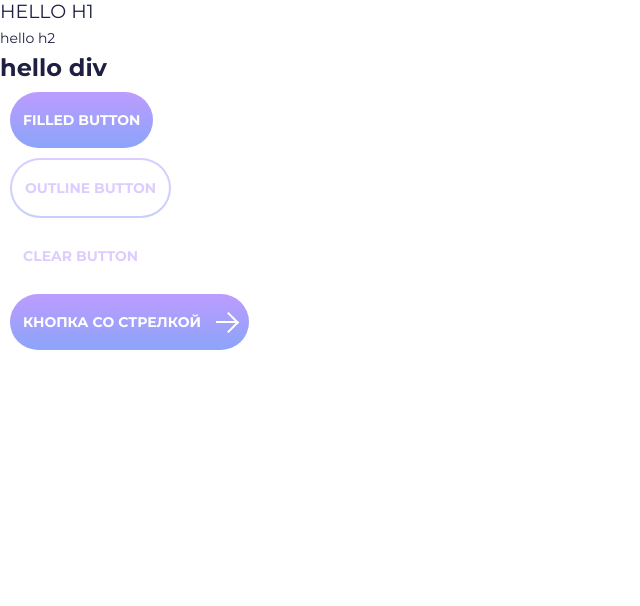
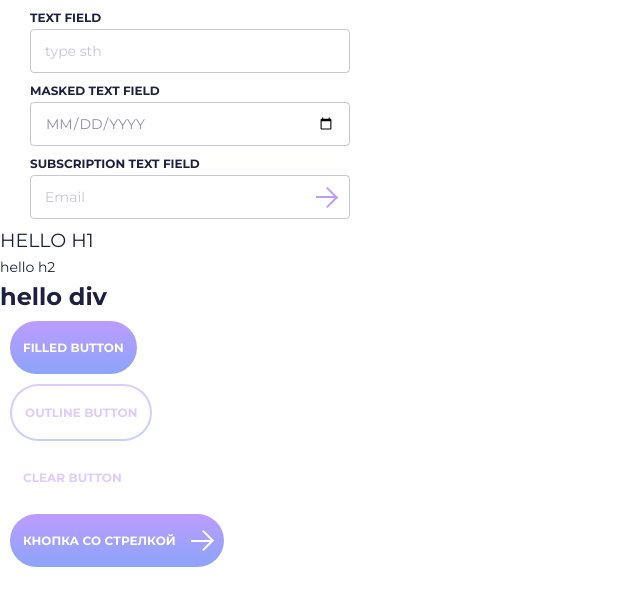
Before and after one commit to gloomy-onion/Looking, a React app: page / in a window 1280 px wide. Shown: the top 606 px of the page, without its empty margins (0-640 px from the left). Built offline with nearby package versions, Linux system fonts and the light colour scheme.

Commit message:
1) у меня до сих пор идея пытается коммититься хотя она в гитигноре 2) у меня кажется опять сломався приттиер 3) я сделала красивые инпуты

```diff
--- a/src/App.tsx
+++ b/src/App.tsx
@@ -1,10 +1,13 @@
 import React from 'react';
 
-import { Button, Typography } from '../ui-kit';
+import { Button, TextField, Typography } from '../ui-kit';
 
 export const App = () => {
   return (
     <>
+      <TextField />
+      <TextField label={'masked text field'} textFieldType={'date'} />
+      <TextField label={'subscription text field'} textFieldType={'email'} placeholder={'Email'} />
       <Typography as={'h1'} color={'dark100'} upperCase>
         hello h1
       </Typography>
@@ -14,26 +17,10 @@ export const App = () => {
       <Typography as={'div'} weight={700} size={'l'}>
         hello div
       </Typography>
-      <Button buttonType={'filled'}>
-        <Typography upperCase size={'s'} weight={700} color={'white'}>
-          filled button
-        </Typography>
-      </Button>
-      <Button buttonType={'outline'} disabled>
-        <Typography upperCase size={'s'} weight={700} color={'purple'}>
-          outline button
-        </Typography>
-      </Button>
-      <Button buttonType={'clear'} disabled>
-        <Typography upperCase size={'s'} weight={700} color={'purple'}>
-          clear button
-        </Typography>
-      </Button>
-      <Button buttonType={'withPicture'}>
-        <Typography upperCase size={'s'} weight={700} color={'white'}>
-          Кнопка со стрелкой
-        </Typography>
-      </Button>
+      <Button buttonType={'filled'} label={'filled button'} />
+      <Button buttonType={'outline'} disabled label={'outline button'} />
+      <Button buttonType={'clear'} disabled label={'clear button'} />
+      <Button buttonType={'withPicture'} label={'Кнопка со стрелкой'} />
     </>
   );
 };
--- a/ui-kit/Button/Button.tsx
+++ b/ui-kit/Button/Button.tsx
@@ -1,14 +1,20 @@
 import cn from 'classnames';
-import React, { PropsWithChildren, useState } from 'react';
+import React, {PropsWithChildren, useState} from 'react';
 
 import styles from './Button.module.scss';
+import {Typography} from '../Typography/Typography';
 
 interface ButtonProps {
   disabled?: boolean;
   buttonType?: 'filled' | 'outline' | 'clear' | 'withPicture';
+  label: string;
 }
 
-export const Button = ({ children, buttonType = 'filled', disabled = false }: PropsWithChildren<ButtonProps>) => {
+export const Button = ({
+                         buttonType = 'filled',
+                         disabled = false,
+                         label = 'Click me'
+                       }: PropsWithChildren<ButtonProps>) => {
   const [isClicked, setIsClicked] = useState(false);
 
   const handleClick = () => {
@@ -20,14 +26,23 @@ export const Button = ({ children, buttonType = 'filled', disabled = false }: Pr
     }
   };
 
+  type LabelColor = 'white' | 'purple';
+  let labelColor: LabelColor;
+
+  if (buttonType === 'filled' || buttonType === 'withPicture') {
+    labelColor = 'white';
+  } else {
+    labelColor = 'purple';
+  }
+
   // вот тут хз правильно или нет, я хотела анимацию на клик, не поняла, можно ли это было сделать ток на сиэсэс'
   return (
     <button
       disabled={disabled}
-      className={cn(styles.button, styles[buttonType], { [styles.clicked]: isClicked})}
+      className={cn(styles.button, styles[buttonType], {[styles.clicked]: isClicked})}
       onClick={handleClick}
     >
-      {children}
+      <Typography size={'xs'} weight={700} upperCase color={labelColor}>{label}</Typography>
     </button>
   );
 };
--- /dev/null
+++ b/ui-kit/TextField/TextField.module.scss
@@ -0,0 +1,81 @@
+@import '../../src/variables';
+
+.textField {
+  margin: 10px 30px;
+  display: flex;
+  flex-direction: column;
+  border: none;
+}
+
+.textFieldInput {
+  border:none;
+  background-image:none;
+  background-color:transparent;
+  -webkit-box-shadow: none;
+  -moz-box-shadow: none;
+  box-shadow: none;
+  width: 320px;
+  padding: 14px;
+  font-family: Montserrat, sans-serif;
+  font-size: 14px;
+  color: $dark75;
+}
+.textFieldInputCover {
+  border: 1px solid $dark25;
+  border-radius: 4px;
+  width: 320px;
+  height: 44px;
+  display: flex;
+  flex-direction: row;
+  position: relative;
+  margin-top: 4px;
+}
+.textFieldInput::placeholder {
+  color: $dark25;
+}
+
+.textFieldInputCover:hover, .textField:focus-visible {
+  border: 1px solid $dark50;
+  color: $dark75;
+}
+
+input[type='date'] {
+  font-family: Montserrat, sans-serif;
+  font-size: 14px;
+  color: $dark50;
+  padding: 14px;
+  text-transform: uppercase;
+}
+
+input[type='date']::placeholder {
+  color: $dark25;
+}
+
+.email {
+  display: flex;
+  align-items: center;
+  position: relative;
+}
+
+.email::before {
+  content: "";
+  display: block;
+  width: 20px;
+  height: 2px;
+  background-color: $purple;
+  position: absolute;
+  right: 13px;
+}
+
+.email::after {
+  right: 14px;
+  position: absolute;
+  color: $purple;
+  content: '';
+  display: inline-block;
+  width: 13px;
+  height: 13px;
+  border-top: 2px solid;
+  border-right: 2px solid;
+  transform: rotate(45deg);
+}
--- /dev/null
+++ b/ui-kit/TextField/TextField.tsx
@@ -0,0 +1,43 @@
+import React, {useState} from 'react';
+
+import styles from './TextField.module.scss';
+import {Typography} from '../Typography/Typography';
+
+interface TextFieldProps {
+  placeholder?: string;
+  textFieldType?: 'text' | 'date' | 'password' | 'email';
+  label?: string;
+}
+
+export const TextField = ({
+                            placeholder = 'type sth',
+                            label = 'text field',
+                            textFieldType = 'text',
+                          }: TextFieldProps) => {
+  const [inputValue, setInputValue] = useState('');
+
+  return (
+    <div className={styles.textField}>
+      {label && (
+        <Typography color={'dark100'} size={'xs'} weight={700} upperCase>
+          {label}
+        </Typography>
+      )}
+      <div className={styles.textFieldInputCover}>
+        <input
+          type={textFieldType}
+          max={'2050-12-31'}
+          min={'2000-01-01'}
+          placeholder={placeholder}
+          className={styles.textFieldInput}
+          value={inputValue}
+          onChange={(e) => setInputValue(e.target.value)}
+        />
+        {textFieldType === 'email' &&
+          <div className={styles.email}/>}
+      </div>
+    </div>
+  );
+};
+
+// сколько же я ебалась с этой стрелкой ты представить себе не можешь я потом добавлю анимацию потому ято смотреть я на нее больше не могц
--- a/ui-kit/Typography/Typography.tsx
+++ b/ui-kit/Typography/Typography.tsx
@@ -4,7 +4,7 @@ import React, { PropsWithChildren } from 'react';
 import styles from './Typography.module.scss';
 
 interface TypographyProps {
-  size?: 's' | 'm' | 'l';
+  size?: 'xs' | 's' | 'm' | 'l';
   color?: 'dark100' | 'dark75' | 'dark50' | 'dark25' | 'dark5' | 'purple' | 'green' | 'white';
   weight?: 400 | 700;
   as?: 'h1' | 'h2' | 'div';
@@ -13,6 +13,7 @@ interface TypographyProps {
 }
 
 const sizeMap = {
+  xs: '12px',
   s: '14px',
   m: '19px',
   l: '24px',
--- a/ui-kit/index.ts
+++ b/ui-kit/index.ts
@@ -1,2 +1,3 @@
 export { Typography } from './Typography/Typography';
 export { Button } from './Button/Button';
+export { TextField } from './TextField/TextField';
```
